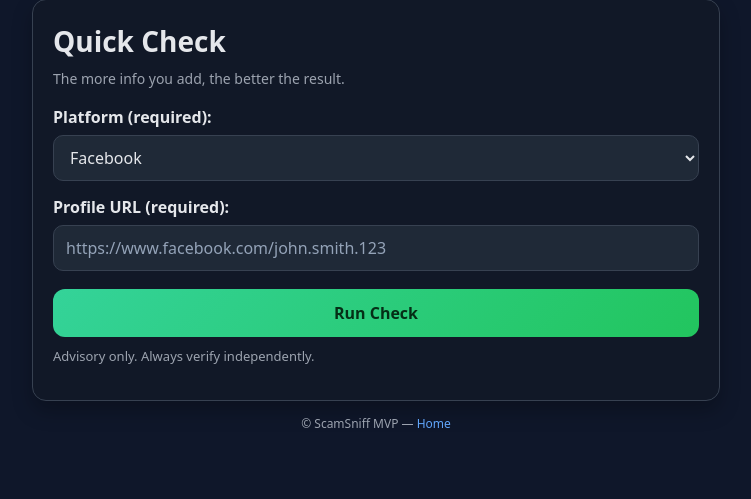
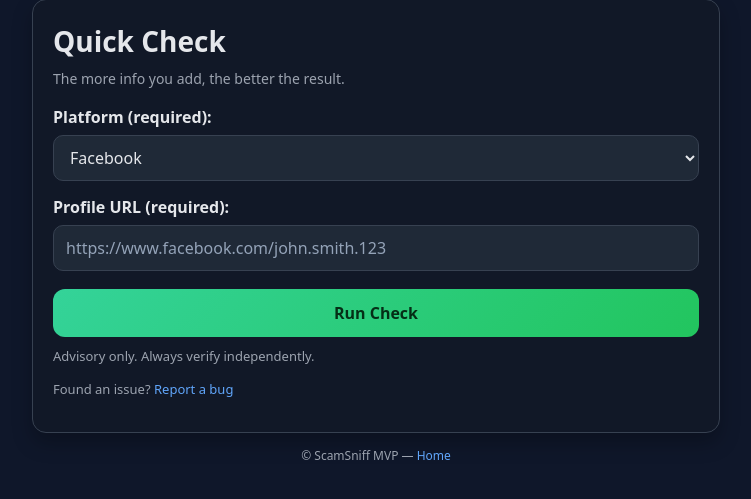
Before and after one commit to rodneyweaver1972-gif/scamsniff-mvp, a Flask app: page / in a window 1280 px wide. Shown: the part 137-636 px from the top of the page, without its empty margins (264-1015 px from the left). Run offline with Flask 3, Linux system fonts and the light colour scheme.

Commit message:
Update home.html

```diff
--- a/templates/home.html
+++ b/templates/home.html
@@ -92,6 +92,11 @@
 
           <button type="submit">Run Check</button>
           <p class="note">Advisory only. Always verify independently.</p>
+
+          <!-- BUG REPORT LINK -->
+          <p class="note">
+            Found an issue? <a href="https://docs.google.com/forms/d/e/1FAIpQLSd8ibqkQ9f6epNloeu89MGwMUulefO28_XOb4vol5lkYbN-xQ/viewform?usp=header" target="_blank" rel="noopener">Report a bug</a>
+          </p>
         </form>
       </div>
 
```
